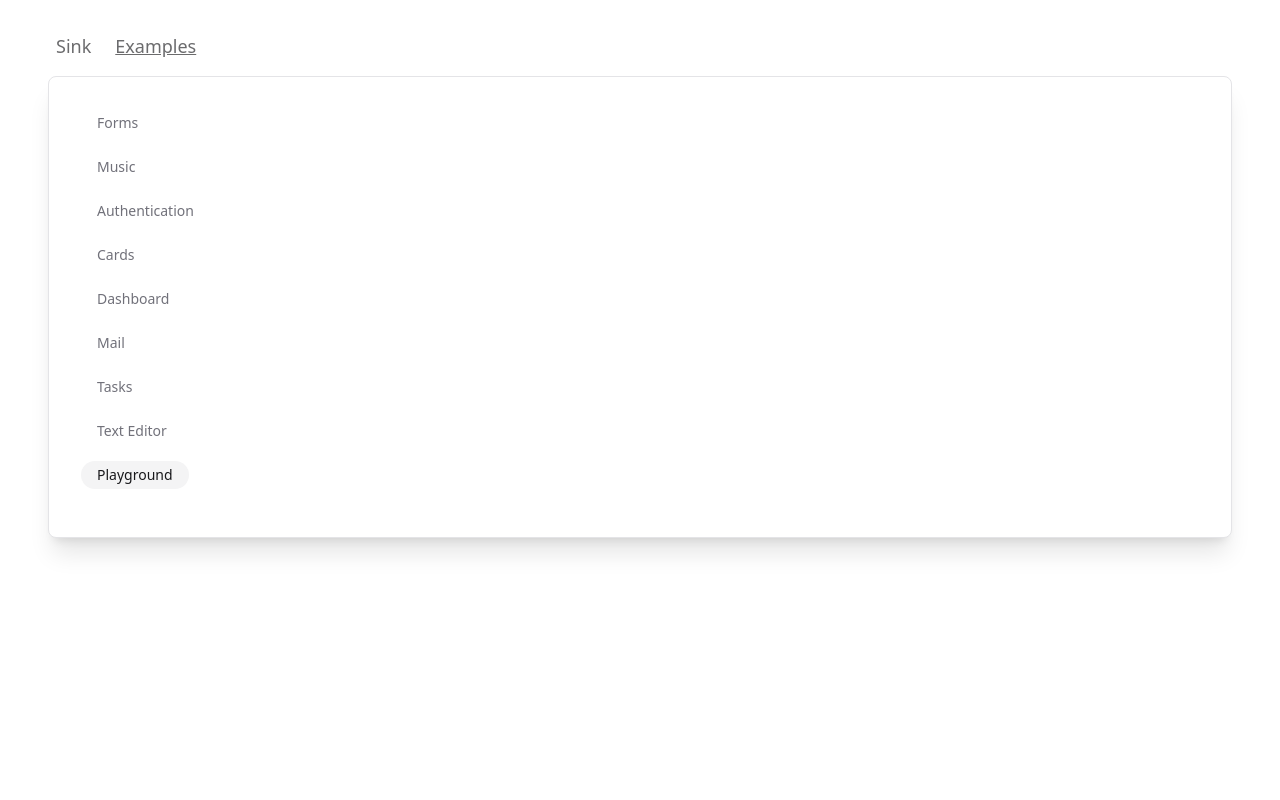
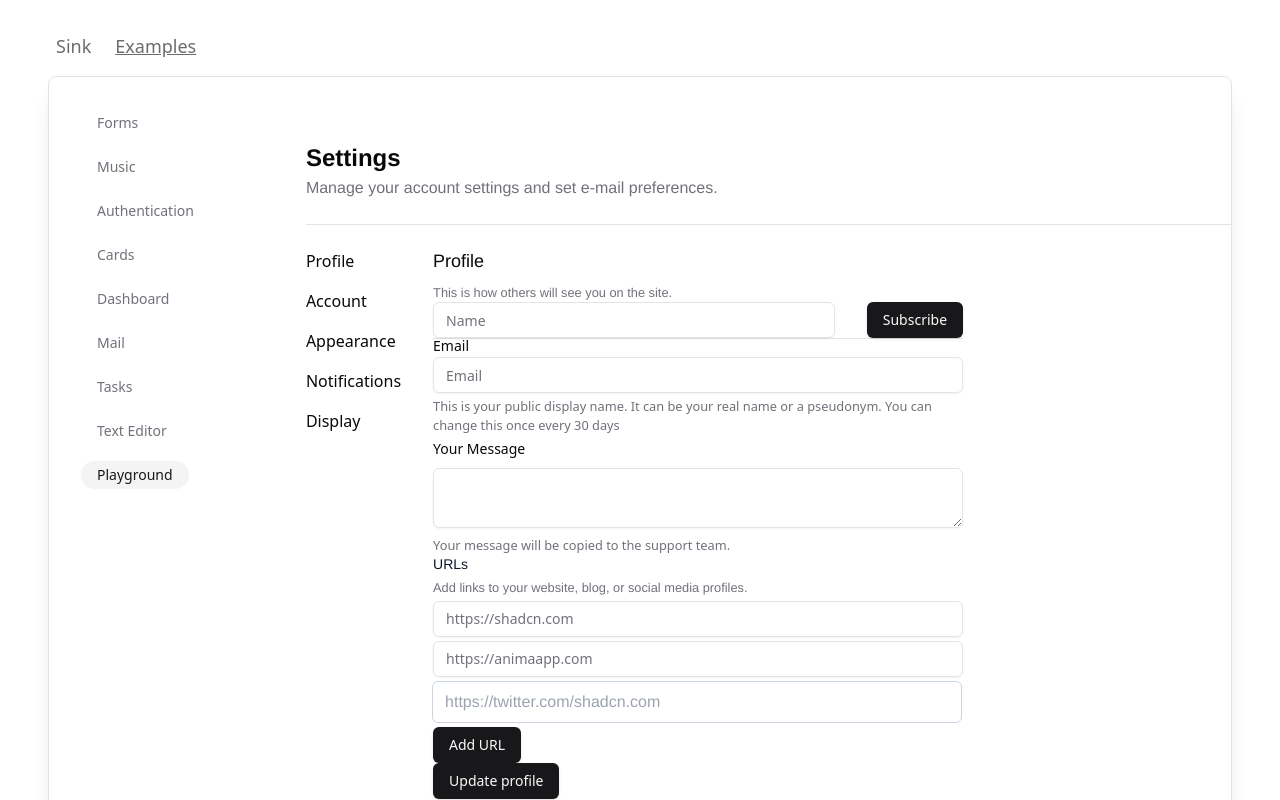
Before and after one commit to AnimaApp/vscode-shadcn-demo, a React (Vite) app: page /examples/playground in a window 1280 px wide. Shown: the top 800 px of the page. Built offline with nearby package versions, Linux system fonts and the light colour scheme.

Commit message:
refine the repo

```diff
--- a/src/pages/examples/playground/page.tsx
+++ b/src/pages/examples/playground/page.tsx
@@ -1,9 +1,80 @@
-/** RENAME EXPORT TO PlaygroundPage */
+import React from "react";
+import { Button } from "@/components/ui/button";
+import { FormDescription } from "@/components/ui/form";
+import { FormItem } from "@/components/ui/form";
+import { Input } from "@/components/ui/input";
+import { Label } from "@/components/ui/label";
+import { NavigationMenuLink } from "@/components/ui/navigation-menu";
+import { NavigationMenu } from "@/components/ui/navigation-menu";
+import { Separator } from "@/components/ui/separator";
+import { Textarea } from "@/components/ui/textarea";
 
 export const PlaygroundPage = (): JSX.Element => {
   return (
     <div className="inline-flex flex-col items-start gap-[24px] p-[32px] relative bg-white">
-
+      <header className="flex flex-col w-[1376px] items-start relative flex-[0_0_auto] bg-transparent">
+        <div className="relative w-fit mt-[-1.00px] [font-family:'Inter-Bold',Helvetica] font-bold text-zinc-950 text-[24px] tracking-[0] leading-[36px] whitespace-nowrap">
+          Settings
+        </div>
+        <p className="relative w-fit [font-family:'Inter-Regular',Helvetica] font-normal text-zinc-500 text-[16px] tracking-[0] leading-[24px] whitespace-nowrap">
+          Manage your account settings and set e-mail preferences.
+        </p>
+      </header>
+      <Separator />
+      <div className="inline-flex items-start gap-[32px] relative flex-[0_0_auto]">
+        <NavigationMenu>
+          <NavigationMenuLink>Profile</NavigationMenuLink>
+          <NavigationMenuLink>Account</NavigationMenuLink>
+          <NavigationMenuLink>Appearance</NavigationMenuLink>
+          <NavigationMenuLink>Notifications</NavigationMenuLink>
+          <NavigationMenuLink>Display</NavigationMenuLink>
+        </NavigationMenu>
+        <div className="relative w-[530px] h-[759px]">
+          <div className="inline-flex flex-col items-start gap-[8px]  top-0 left-0">
+            <div className="relative w-fit mt-[-1.00px] [font-family:'Inter-Regular',Helvetica] font-normal text-zinc-950 text-[18px] tracking-[0] leading-[27px] whitespace-nowrap">
+              Profile
+            </div>
+            <p className="relative w-fit [font-family:'Inter-Regular',Helvetica] font-normal text-zinc-500 text-[12.8px] tracking-[0] leading-[19.2px] whitespace-nowrap">
+              This is how others will see you on the site.
+            </p>
+          </div>
+          <div className="flex w-[530px] items-start gap-[32px]  top-[86px] left-0">
+            <Input placeholder="Name" type="default" />
+            <Button type="default">Subscribe</Button>
+          </div>
+          <Separator />
+          <div className="flex flex-col w-[530px] items-start gap-[4px]  top-[190px] left-0">
+            <Label htmlFor="Email">Email</Label>
+            <Input placeholder="Email" type="default" />
+            <FormDescription>
+              This is your public display name. It can be your real name or a pseudonym. You can change this once every
+              30 days
+            </FormDescription>
+          </div>
+          <FormItem>
+            <Label>Your Message</Label>
+            <Textarea />
+            <FormDescription>Your message will be copied to the support team.</FormDescription>
+          </FormItem>
+          <div className="flex flex-col w-[530px] items-start gap-[4px]  top-[468px] left-0">
+            <div className="relative w-fit mt-[-1.00px] [font-family:'Inter-Regular',Helvetica] font-normal text-[#0f172a] text-[14px] tracking-[0] leading-[20px] whitespace-nowrap">
+              URLs
+            </div>
+            <p className="relative w-fit [font-family:'Inter-Regular',Helvetica] font-normal text-zinc-500 text-[12.8px] tracking-[0] leading-[19.2px] whitespace-nowrap">
+              Add links to your website, blog, or social media profiles.
+            </p>
+            <Input placeholder="https://shadcn.com" type="default" />
+            <Input placeholder="https://animaapp.com" type="default" />
+            <input
+              className="pl-[12px] pr-[56px] py-[8px] relative self-stretch w-full ml-[-1.00px] mr-[-1.00px] bg-white rounded-[6px] border border-solid border-[#cbd5e1] [font-family:'Inter-Regular',Helvetica] font-normal text-slate-400 text-[16px] tracking-[0] leading-[24px] whitespace-nowrap"
+              placeholder="https://twitter.com/shadcn.com"
+              type="url"
+            />
+            <Button type="outline">Add URL</Button>
+          </div>
+          <Button type="default">Update profile</Button>
+        </div>
+      </div>
     </div>
   );
 };
```
Also changed, not shown: .anima/components.json, components.json.
